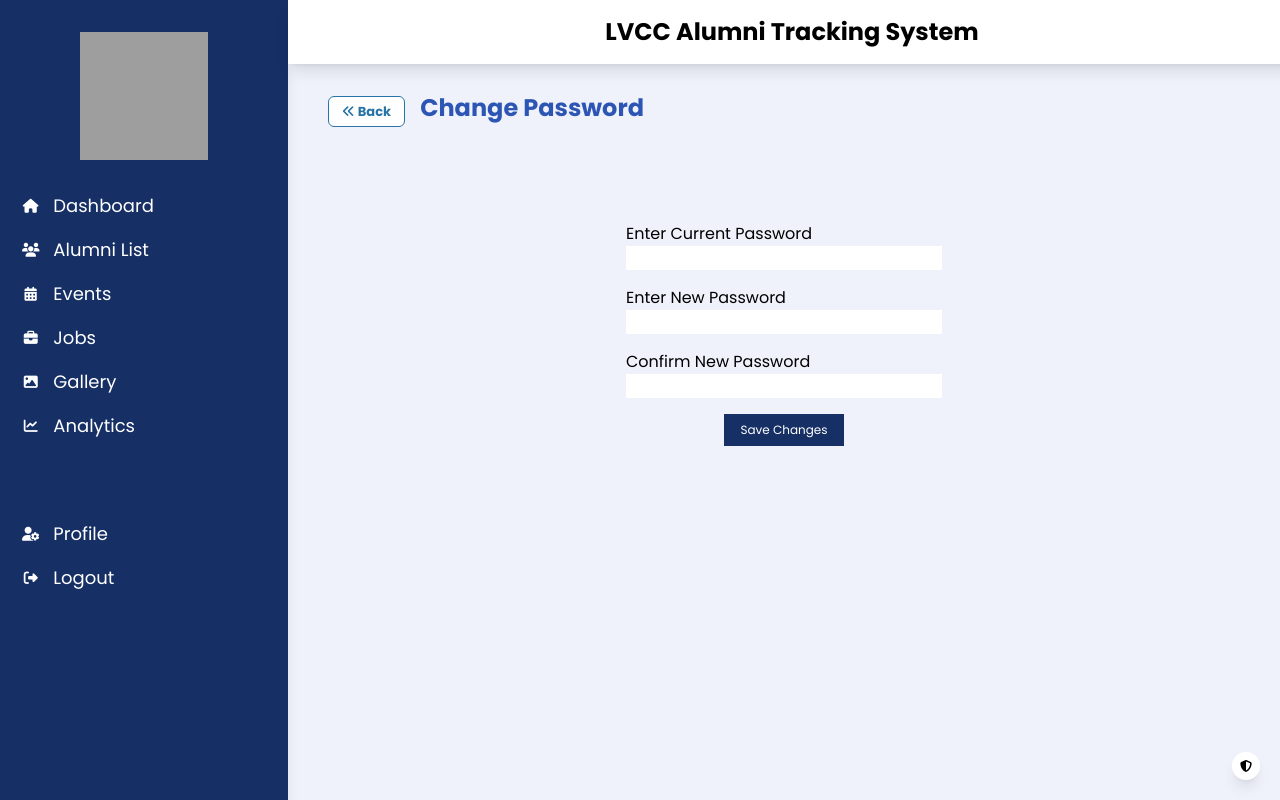
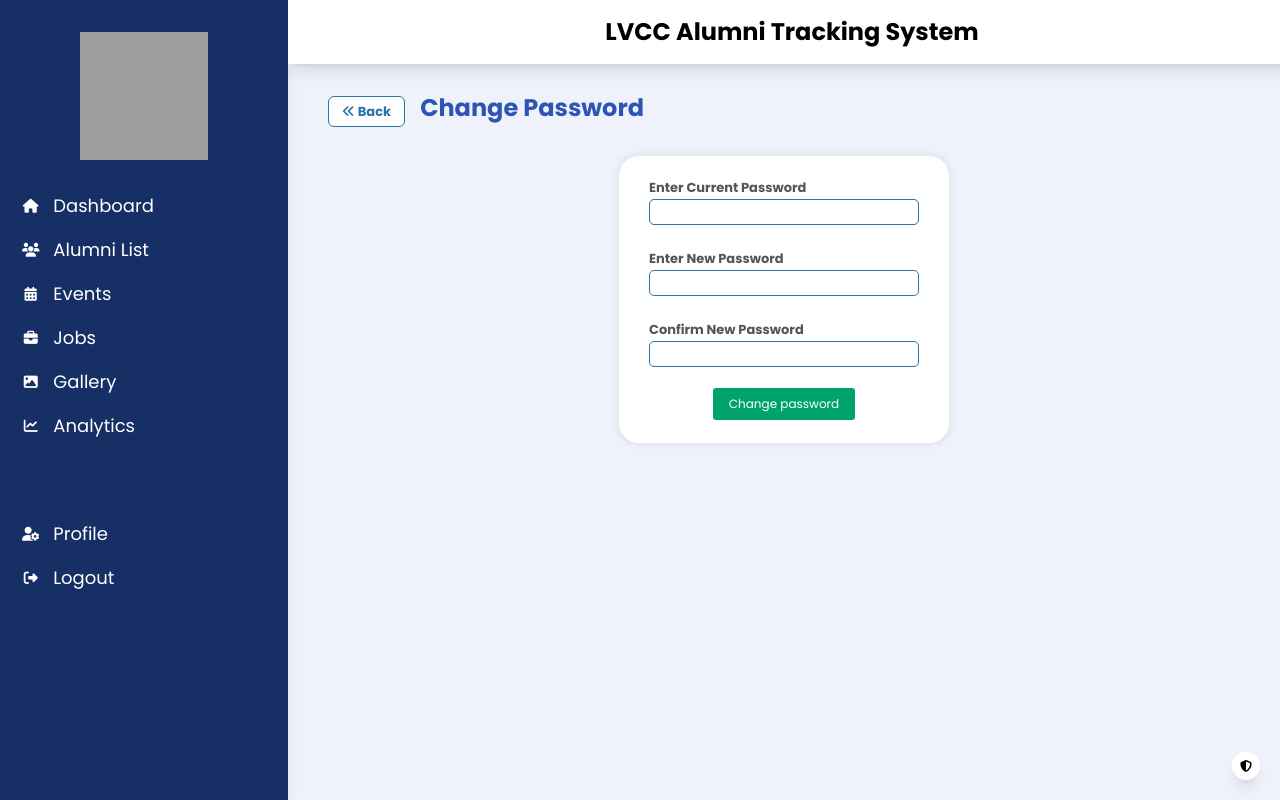
Before and after one commit to Jaderiel/alumni-tracer, a Laravel app: page /change-password in a window 1280 px wide. Run offline with Laravel 9, Linux system fonts and the light colour scheme; the visitor is signed in with stand-in values (Sample User, id 1); grey boxes are pictures that could not be loaded.

Commit message:
change password design in profile settings

```diff
--- a/app/Http/Controllers/ChangePasswordController.php
+++ b/app/Http/Controllers/ChangePasswordController.php
@@ -21,18 +21,17 @@ class ChangePasswordController extends Controller
         // Validate the request data
         $request->validate([
             'current_password' => 'required',
-            'new_password' => 'required|min:8|confirmed',
+            'new_password' => 'required|min:6|confirmed',
         ]);
 
         $user = auth()->user();
 
         // Check if the current password matches the user's password
         if (!Hash::check($request->current_password, auth()->user()->password)) {
-            return back()->withErrors(['current_password' => 'The current password is incorrect.']);
+            return back()->withErrors(['current_password' => 'The current password is incorrect. Please try again.'])->withInput();
         }
 
         // Update the user's password
-        $user = auth()->user();
         $user->password = Hash::make($request->new_password);
         $user->save();
 
--- a/resources/views/auth/analytics.blade.php
+++ b/resources/views/auth/analytics.blade.php
@@ -75,10 +75,10 @@
             -->
         <div class="flex gap-4 justify-end mx-5">
             <a href="{{ route('generate-pdf.show') }}">
-                <button class="flex items-center gap-4 bg-customYellow px-4 py-1 hover:bg-customTextBlue hover:text-white cursor-pointer rounded-md border-black border-2 generate-report-btn" disabled>Preview</button>
+                <button class="flex items-center gap-4 px-5 py-1 hover:bg-customTextBlue hover:text-black cursor-pointer rounded-md generate-report-btn" style="background-color: #007bff; color: #fff; font-size: 15px" disabled>Preview</button>
             </a>
             <a href="{{ route('generate.pdf') }}">
-                <button class="flex items-center gap-4 bg-customYellow px-4 py-1 hover:bg-customTextBlue hover:text-white cursor-pointer rounded-md border-black border-2 generate-report-btn" disabled>Generate Report</button>
+                <button class="flex items-center gap-4 px-5 py-1 hover:bg-customTextBlue hover:text-black cursor-pointer rounded-md generate-report-btn" style="background-color: #28a745; color: #fff; font-size: 15px" disabled>Generate Report</button>
             </a>
         </div>
 
--- a/resources/views/auth/login.blade.php
+++ b/resources/views/auth/login.blade.php
@@ -231,6 +231,8 @@
 
 <script src="https://code.jquery.com/jquery-3.6.0.min.js"></script>
 
+
+Copy code
 <script>
     $(document).ready(function() {
         $('#registerForm').on('submit', function(e) {
@@ -250,9 +252,11 @@
                 error: function(xhr) {
                     if (xhr.status === 422) {
                         var errors = xhr.responseJSON.errors;
+                        var errorMessage = "";
                         $.each(errors, function(key, value) {
-                            alert(value[0]);
+                            errorMessage += value[0] + "\n";
                         });
+                        alert(errorMessage);
                     } else {
                         alert('Registration failed. Please check your input and try again.');
                     }
--- a/resources/views/components/change-password.blade.php
+++ b/resources/views/components/change-password.blade.php
@@ -16,39 +16,41 @@
             Change Password
         </h3>
 
-            <form action="{{ route('update.password') }}" method="POST">
-                @csrf
+        <form action="{{ route('update.password') }}" method="POST" oninput="validatePassword()">
+    {{ csrf_field() }}
     @method('PUT')
+    <div class="create-account-holder">
+        <div class="flex flex-col gap-4 my-10 justify-center items-center">
+            <div>
 
-                <div class="flex flex-col gap-4 my-20 justify-center items-center">
-                    <div>
-                        @error('current_password')
-                            <span class="text-red-500 text-xs">{{ $message }}</span>
-                        @enderror
-                        @error('new_password')
-                            <span class="text-red-500 text-xs">{{ $message }}</span>
-                        @enderror
                 @if (session('success'))
-                            <span class="text-green-500 text-xs">{{ session('success') }}</span>
+                    <span class="text-green-200 text-xs">{{ session('success') }}</span>
                 @endif
             </div>
             <div>
-                        <p>Enter Current Password</p>
-                        <input type="password" name="current_password" required>
+    <label class="form-label" for="current_password">Enter Current Password</label>
+    <input type="password" class="pass" name="current_password" id="current_password" required oninput="validatePassword()">
+    <span id="current_password_error" class="show-error"></span>
+    @error('current_password')
+        <span class="show-error">{{ $message }}</span>
+    @enderror
 </div>
 
             <div>
-                        <p>Enter New Password</p>
-                        <input type="password" name="new_password" required>
+                <label class="form-label" for="new_password">Enter New Password</label>
+                <input type="password" class="pass" name="new_password" id="new_password" required>
+                <span id="new_password_error" class="show-error"></span>
             </div>
 
             <div>
-                        <p>Confirm New Password</p>
-                        <input type="password" name="new_password_confirmation" required>
+                <label class="form-label" for="new_password_confirmation">Confirm New Password</label>
+                <input type="password" class="pass" name="new_password_confirmation" id="new_password_confirmation" required>
+                <span id="confirm_password_error" class="show-error"></span>
             </div>
 
             <div>
-                        <button type="submit" class="bg-customBlue text-white text-xs hover:bg-customTextBlue hover:text-black py-2 px-4">Save Changes</button>
+                <button type="submit" class="bg-customGreen text-white text-xs hover:bg-customTextBlue hover:text-black py-2 px-4" style="border-radius: 3px; margin-bottom: 20px">Change password</button>
+            </div>
         </div>
     </div>
 </form>
@@ -56,6 +58,35 @@
 
 </body>
 </html>
+
+<script>
+    function validatePassword() {
+        var currentPassword = document.getElementById('current_password').value;
+        var newPassword = document.getElementById('new_password').value;
+        var confirmPassword = document.getElementById('new_password_confirmation').value;
+
+        // Check if current password is empty
+        if (currentPassword.length === 0) {
+            document.getElementById('current_password_error').innerText = 'Current password is required.';
+        } else {
+            document.getElementById('current_password_error').innerText = '';
+        }
+
+        // Check if new password meets length requirement
+        if (newPassword.length > 0 && newPassword.length < 6) {
+            document.getElementById('new_password_error').innerText = 'It should be at least 6 characters.';
+        } else {
+            document.getElementById('new_password_error').innerText = '';
+        }
+
+        // Check if new password and confirmation match
+        if (newPassword.length > 0 && confirmPassword.length > 0 && newPassword !== confirmPassword) {
+            document.getElementById('confirm_password_error').innerText = 'New password does not match.';
+        } else {
+            document.getElementById('confirm_password_error').innerText = '';
+        }
+    }
+</script>
 
 <style>
     .back-link {
@@ -73,4 +104,46 @@
     .back-link:hover {
         background-color: #a6d0ec;
     }
+
+    .create-account-holder {
+        background-color: white;
+        padding: 3px 30px;
+        border-radius: 20px;
+        box-shadow: 0 0 10px rgba(0, 0, 0, 0.1);
+        max-width: 330px;
+        margin: 0 auto;
+        margin-top: 30px;
+    }
+
+    .form-label {
+        margin-bottom: 5px;
+        font-weight: bold;
+        color: #555;
+        font-size: 13px;
+    }
+
+    .pass {
+        width: 100%;
+        border: 1px solid #2974A7;
+        border-radius: 5px;
+        box-sizing: border-box;
+        margin-bottom: 5px;
+    }
+
+    input:focus {
+        outline: none;
+        border: 2px solid #ADBCF2;
+    }
+
+    .error {
+    border: 1px solid red;
+}
+    .show-error {
+        color: red;
+    font-size: .7rem;
+    }
+
+    .input-error {
+    border-color: red;
+}
 </style>
--- a/resources/views/profile/edit.blade.php
+++ b/resources/views/profile/edit.blade.php
@@ -146,7 +146,7 @@
             <div class="panel-btn flex flex-col my-4">
                 <div class="flex flex-col lg:flex-row mx-4 lg:mx-10 gap-2 my-2">
                     <div class="w-full">
-                        <label for="employment" class="label">Current Employment Status</label>
+                        <label for="employment" class="label">Current Status</label>
                         <div class="border-2 w-full p-2">
                             <select class="w-full outline-none" id="employmentStatus" name="employment_status">
                                 <option value="employed" {{ $user->employment && $user->employment->is_employed ? 'selected' : '' }}>Employed</option>
@@ -281,7 +281,7 @@
                     </div>
                     <div class="flex flex-col lg:flex-row mx-4 lg:mx-10 gap-2 my-2">
                             <div class="w-full">
-                                <div id="endEmploymentBtn" class="bg-customDanger text-white text-xs hover:bg-customTextBlue hover:text-black py-2 px-4 cursor-pointer">End this Employment</div>
+                                <div id="endEmploymentBtn" class="bg-customDanger text-white text-xs hover:bg-customTextBlue hover:text-black py-2 px-4 cursor-pointer">End Curent Employment</div>
                             </div>
                     </div>
                 </div>
```
Also changed, not shown: app/Http/Controllers/Auth/RegisterController.php (+6 -18 lines), resources/views/components/role-setting.blade.php (+63 -21 lines). Lines whose indentation alone changed are shown as unchanged.
